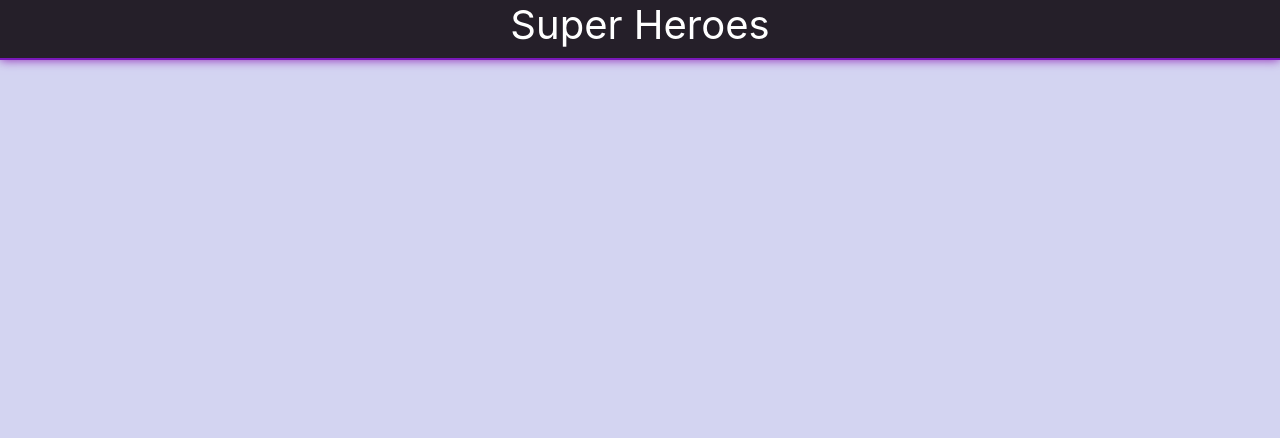
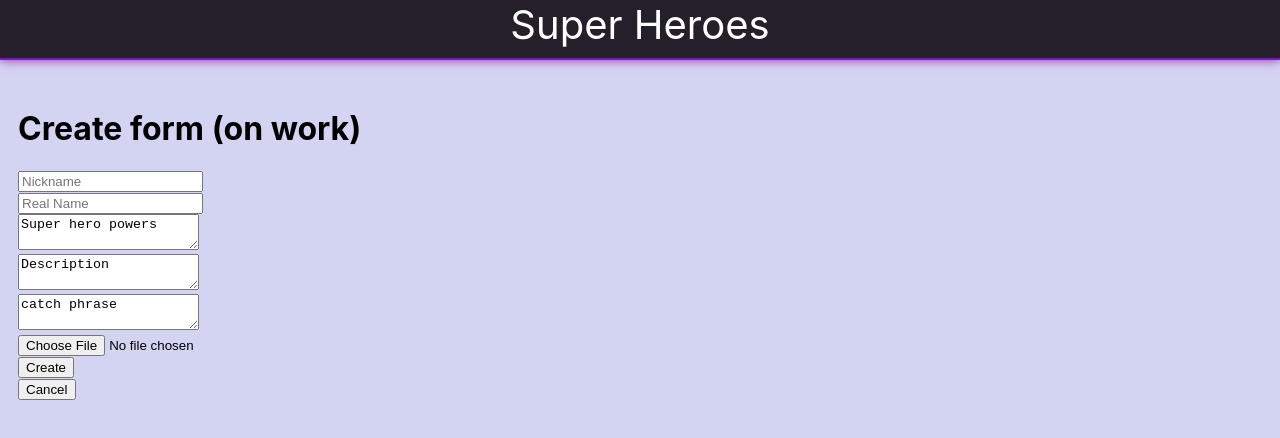
Before and after one commit to TTapagokc/superheroesdb, a React (Create React App) app: page /create in a window 1280 px wide. Shown: the top 438 px of the page. Built offline with nearby package versions, Linux system fonts and the light colour scheme.

Commit message:
#Create page socet (WIP)

```diff
--- a/src/App.js
+++ b/src/App.js
@@ -3,6 +3,7 @@ import Header from './components/Header';
 import { Route } from "react-router-dom";
 import ModelProfileContainer from './components/ModelProfileContainer';
 import ModelsPageContainer from './components/ModelsPageContainer';
+import CreatePage from './components/Create';
 
 function App() {
   return (
@@ -14,6 +15,9 @@ function App() {
           render={() => <ModelProfileContainer />} />
         <Route path='/models'
           render={() => <ModelsPageContainer />} />
+        <Route path='/create'
+          render={() => <CreatePage />} />
+
       </div>
     </div>
 
--- /dev/null
+++ b/src/components/Create.jsx
@@ -0,0 +1,35 @@
+import React from 'react';
+import { NavLink } from "react-router-dom";
+
+const CreatePage = (props) => {
+    return (
+        <div>
+            <form> <h1>Create form (on work)</h1>
+                <div>
+                    <input placeholder="Nickname" type="text" />
+                </div>
+                <div>
+                    <input placeholder="Real Name" type="text" />
+                </div>
+                <div>
+                    <textarea>Super hero powers</textarea>
+                </div>
+                <div>
+                    <textarea>Description</textarea>
+                </div>
+                <div>
+                    <textarea>catch phrase</textarea>
+                </div>
+                <div>
+                    <input name="Super Hero Image" type="file" />
+                </div>
+                <button>Create</button>
+            </form>
+            <NavLink to='/models'>
+                <button>Cancel</button>
+            </NavLink>
+        </div>
+    );
+}
+
+export default CreatePage;
--- a/src/components/ModelProfile.jsx
+++ b/src/components/ModelProfile.jsx
@@ -15,7 +15,8 @@ const ModelProfilePage = (props) => {
             <div>catch_phrase: {user.catch_phrase}</div>
             <div>Images</div>
             <img src={user.heroImage} alt="img" />
-            <div><button>Eddit</button></div>
+            <div><button>Eddit (on work)</button></div>
+            <div><button>Remove (on work)</button></div>
         </div>
     );
 }
--- a/src/components/ModelsPage.jsx
+++ b/src/components/ModelsPage.jsx
@@ -15,7 +15,7 @@ const ModelsPage = (props) => {
                 {HeroModelBlock}
             </div>
             <div className='pagination'>
-               <span> 1 2 3 4 5 </span>
+               <span> 1 2 3 4 5 (pagination on work) </span>
                 </div>
             <div className='add-new'>
             <NavLink to='/create'>
```
